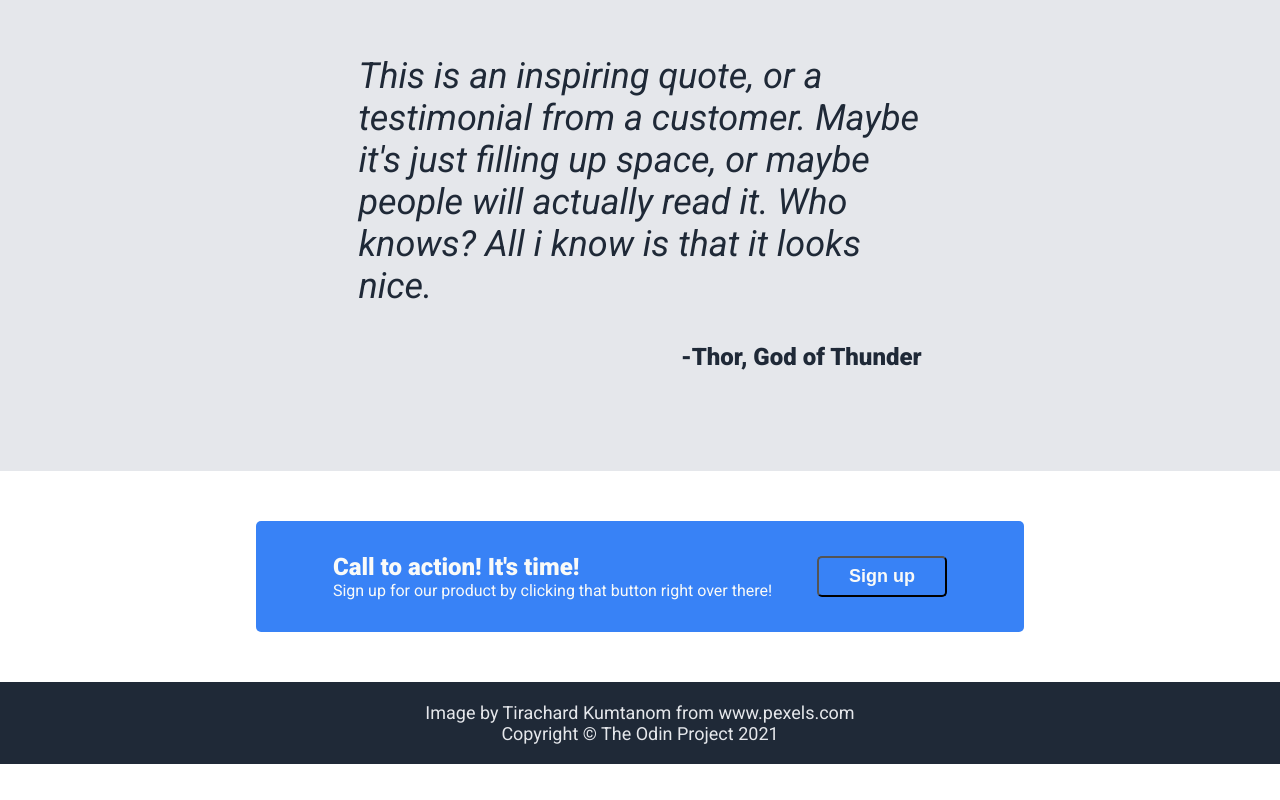
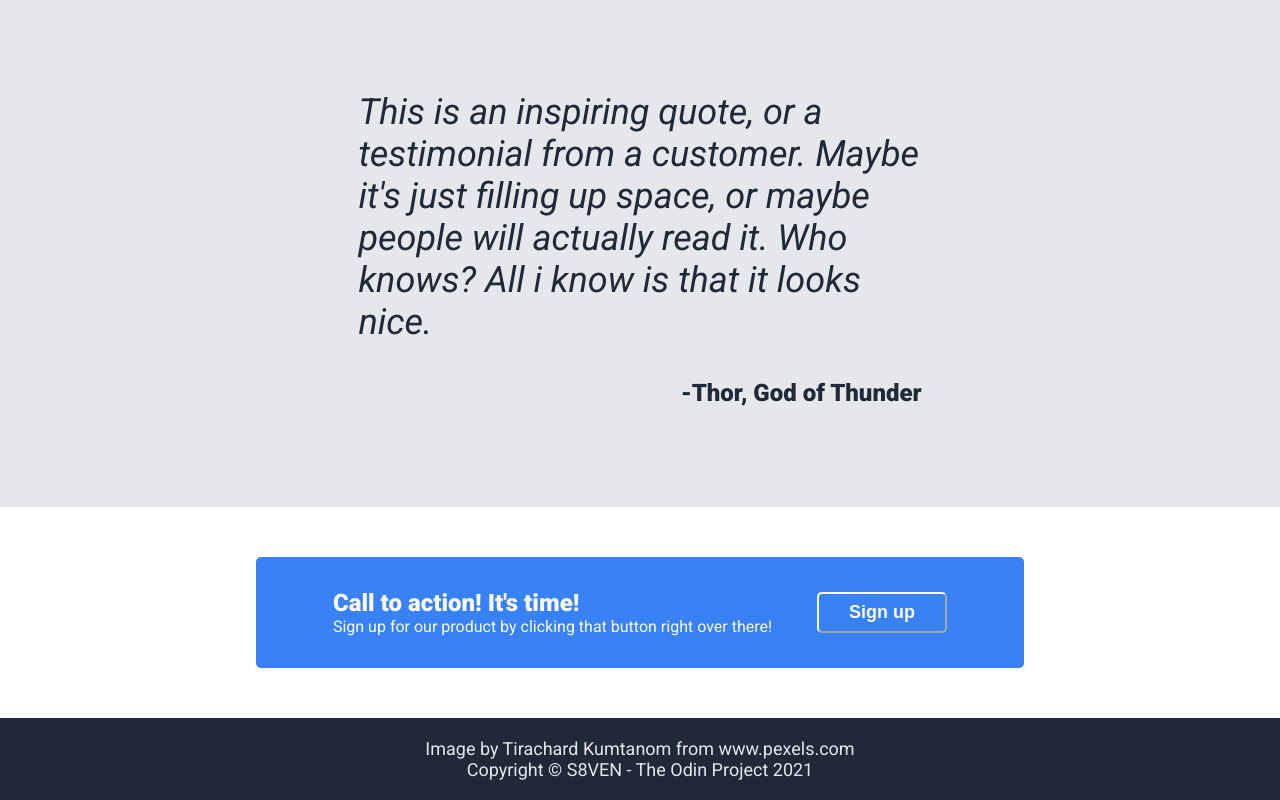
Before and after one commit to S8VEN/landing-page, a plain HTML site: page index.html in a window 1280 px wide. Shown: the part 1044-1844 px from the top of the page. Before the commit the page ends 1808 px from the top, so only its background shows below. Drawn offline with Linux system fonts and the light colour scheme.

Commit message:
Tweak header padding, button color, and footer info

```diff
--- a/index.html
+++ b/index.html
@@ -60,7 +60,7 @@
     Image by <a href="https://www.pexels.com/@tirachard-kumtanom-112571">Tirachard
     Kumtanom</a> from <a href="https://www.pexels.com">www.pexels.com</a>
     <br>
-    Copyright &copy; The Odin Project 2021
+    Copyright &copy; <a href="https://github.com/S8VEN">S8VEN</a> - The Odin Project 2021
   </div>
 </body>
 
--- a/style.css
+++ b/style.css
@@ -11,7 +11,7 @@ body {
   background-color: #1F2937;
   display: flex;
   justify-content: space-between;
-  padding: 0 18%;
+  padding: 18px 18%;
 
 }
 
@@ -69,6 +69,7 @@ button {
   background-color: #3882F6;
   border-radius: 5px;
   color: #F9FAF8;
+  border-color: #F9FAF8;
   padding: 8px 30px;
   font-size: 18px;
 }
```
